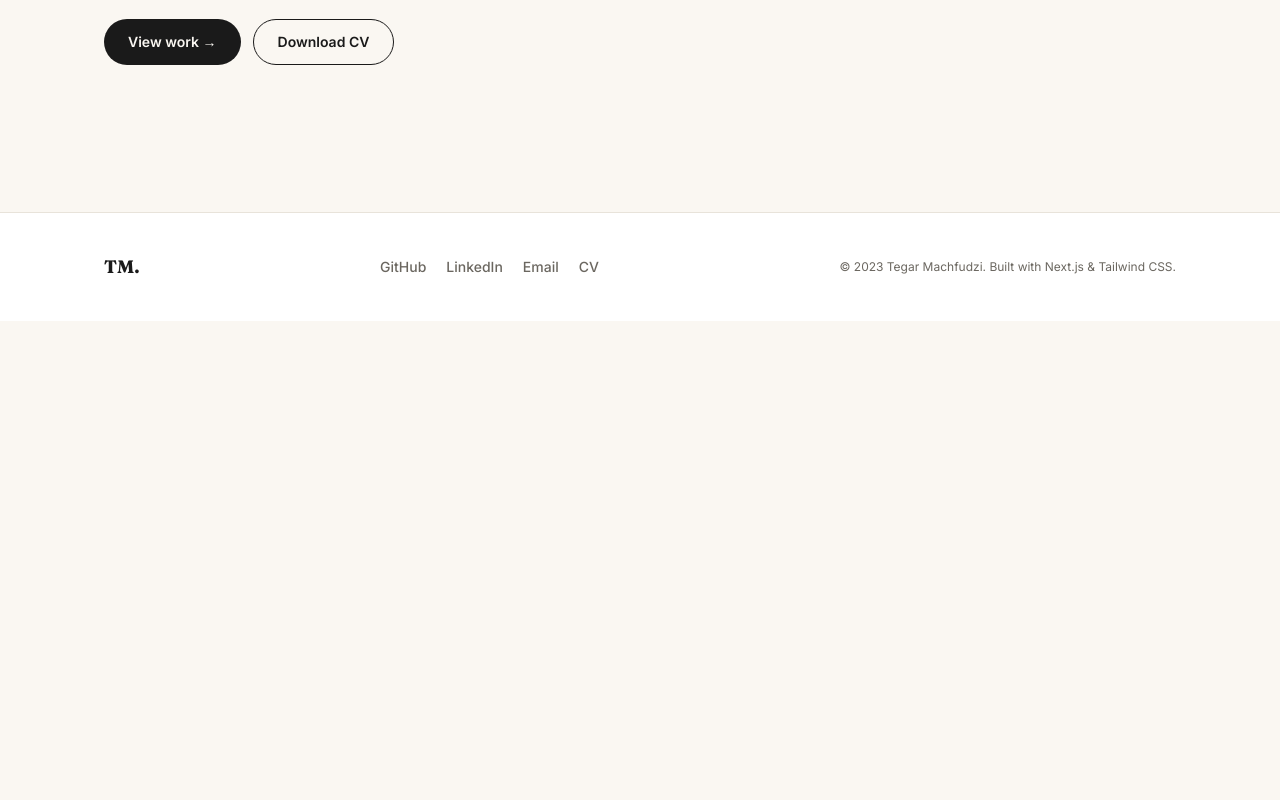
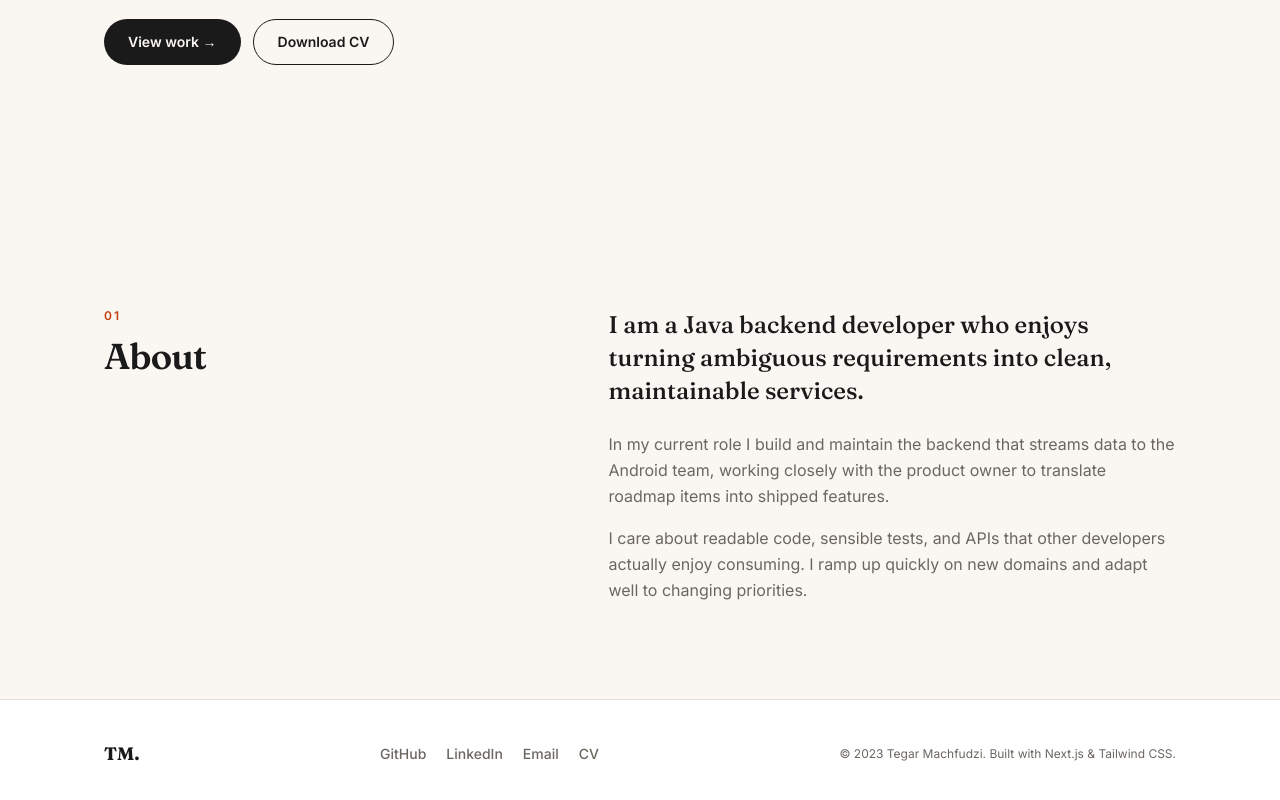
Before and after one commit to TegarMachfuzi/MyPortofolio, a Next.js app: page /en in a window 1280 px wide. Shown: the part 556-1356 px from the top of the page. Before the commit the page ends 877 px from the top, so only its background shows below. Built offline with nearby package versions, Linux system fonts and the light colour scheme.

Commit message:
feat: about section

```diff
--- a/src/app/[locale]/page.tsx
+++ b/src/app/[locale]/page.tsx
@@ -1,11 +1,13 @@
 import type { Locale } from '@/lib/i18n';
 import { Hero } from '@/components/sections/Hero';
+import { About } from '@/components/sections/About';
 
 export default function Page({ params }: { params: { locale: string } }) {
   const locale = params.locale as Locale;
   return (
     <>
       <Hero locale={locale} />
+      <About locale={locale} />
     </>
   );
 }
--- /dev/null
+++ b/src/components/sections/About.tsx
@@ -0,0 +1,21 @@
+import { Container } from '@/components/ui/Container';
+import { SectionHeading } from '@/components/ui/SectionHeading';
+import { about } from '@/content';
+import type { Locale } from '@/lib/i18n';
+
+export function About({ locale }: { locale: Locale }) {
+  const c = about[locale];
+  return (
+    <section id="about" className="py-24">
+      <Container className="grid gap-10 md:grid-cols-[0.9fr_1.1fr]">
+        <SectionHeading eyebrow="01" title={c.heading} />
+        <div>
+          <p className="font-display text-2xl font-medium leading-snug text-ink">{c.lead}</p>
+          <div className="mt-6 space-y-4 text-base leading-relaxed text-muted">
+            {c.paragraphs.map((p, i) => <p key={i}>{p}</p>)}
+          </div>
+        </div>
+      </Container>
+    </section>
+  );
+}
```
Also changed, not shown: 1 other file (tests, documents, lock files or other folders).
